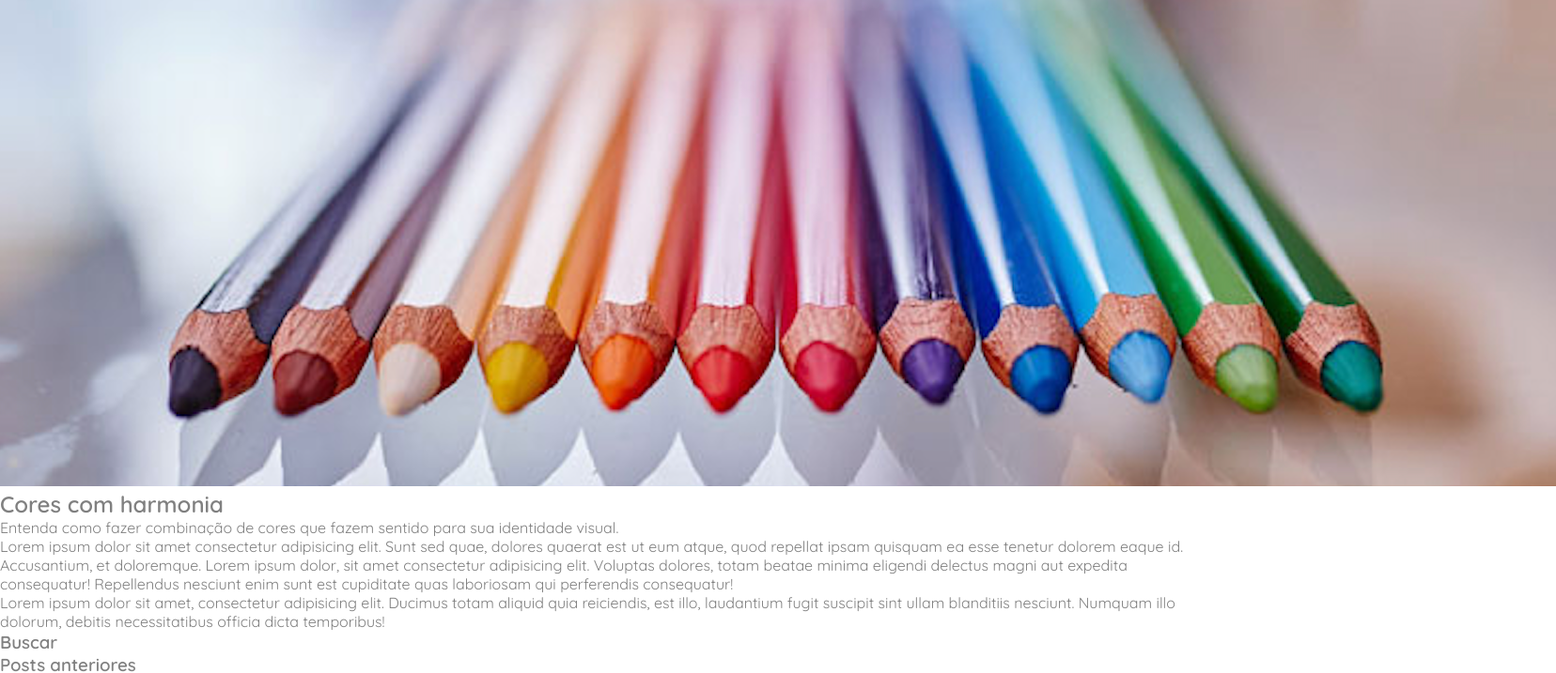
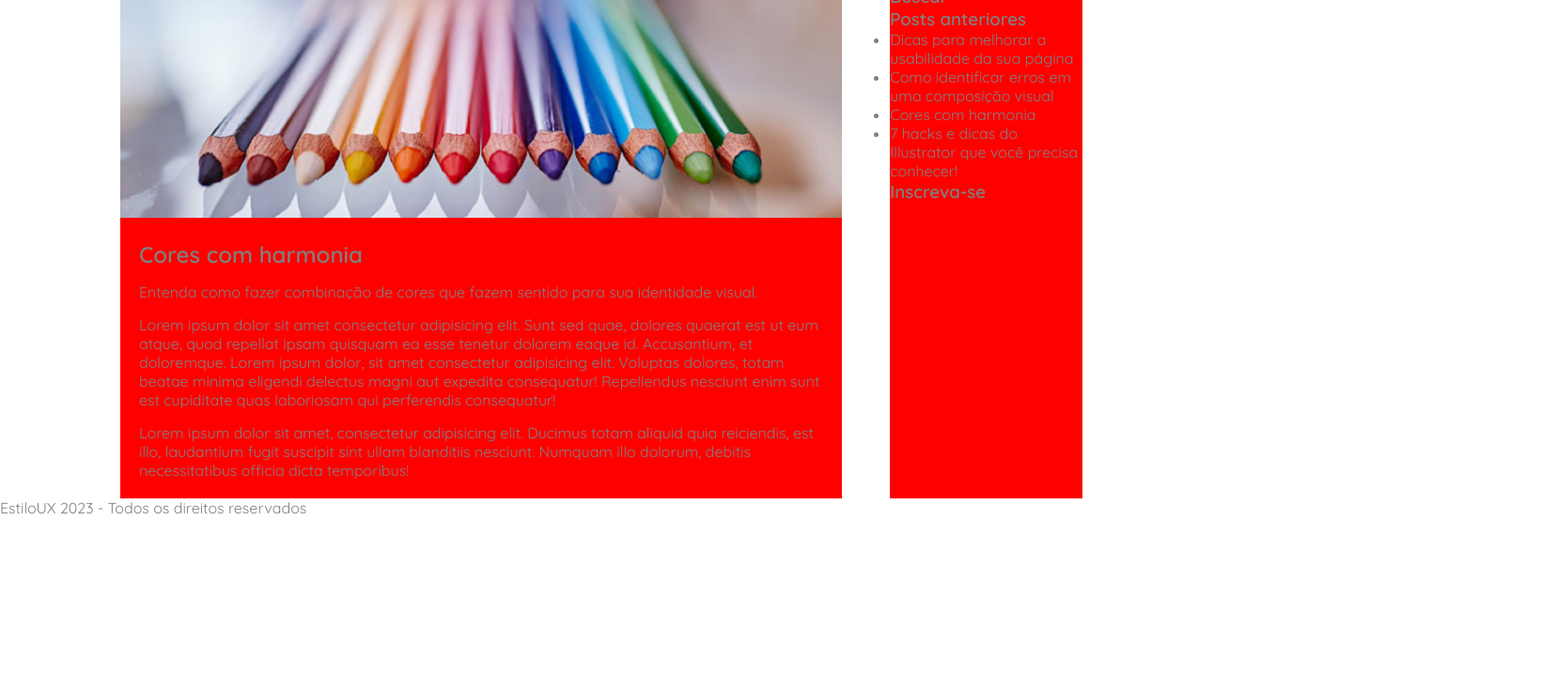
Before and after one commit to MatheusMacedoDev/EstiloUX, a plain HTML site: page index.html in a window 1280 px wide. Shown: the part 56-773 px from the top of the page at 94% size, 1656 px wide, since content can reach past the window. Drawn offline with Linux system fonts and the light colour scheme.

Commit message:
24/02/2023

```diff
--- a/index.html
+++ b/index.html
@@ -22,9 +22,11 @@
         </div>
     </header>
     <main>
-        <section>
-            <img src="./images/lapis-de-cor.png" alt="Lápis de Cor">
+        <div class="container-grid column-flex">
+            <section class="first-column">
+                <img  id="banner-image" src="./images/lapis-de-cor.png" alt="Lápis de Cor">
 
+                <div id="column-text">
                     <h2>Cores com harmonia</h2>
 
                     <p>Entenda como fazer combinação de cores que fazem sentido para sua identidade visual.</p>
@@ -32,8 +34,9 @@
                     <p>Lorem ipsum dolor sit amet consectetur adipisicing elit. Sunt sed quae, dolores quaerat est ut eum atque, quod repellat ipsam quisquam ea esse tenetur dolorem eaque id. Accusantium, et doloremque. Lorem ipsum dolor, sit amet consectetur adipisicing elit. Voluptas dolores, totam beatae minima eligendi delectus magni aut expedita consequatur! Repellendus nesciunt enim sunt est cupiditate quas laboriosam qui perferendis consequatur!</p>
 
                     <p>Lorem ipsum dolor sit amet, consectetur adipisicing elit. Ducimus totam aliquid quia reiciendis, est illo, laudantium fugit suscipit sint ullam blanditiis nesciunt. Numquam illo dolorum, debitis necessitatibus officia dicta temporibus!</p>
+                </div>
             </section>
-        <aside>
+            <aside class="second-column">
                 <article>
                     <h3>Buscar</h3>
                 </article>
@@ -50,6 +53,7 @@
                     <h3>Inscreva-se</h3>
                 </article>
             </aside>
+        </div>
     </main>
     <footer>
         <p>EstiloUX 2023 - Todos os direitos reservados</p>
--- a/styles/style.css
+++ b/styles/style.css
@@ -14,6 +14,11 @@ body {
 .container-grid {
     width: 80%;
     margin: auto;
+}
+
+.column-flex {
+    display: flex;
+    justify-content: space-between;
 }
 
 /* Main Header */
@@ -43,6 +48,31 @@ header nav a {
     text-decoration: none;
 }
 
+main .first-column {
+    width: 75%;
+    background-color: red;
+}
+
+main .first-column #banner-image {
+    width: 100%;
+}
+
+main .first-column #column-text {
+    padding: 20px;
+}
+
+main .first-column p {
+    margin-top: 15px;
+}
+
+main .second-column {
+    width: 20%;
+    background-color: red;
+}
+
+
+
+
 /* h2 {
     border: 2px solid red;
     padding: 15px 35px;
```
Lines whose indentation alone changed are shown as unchanged.
